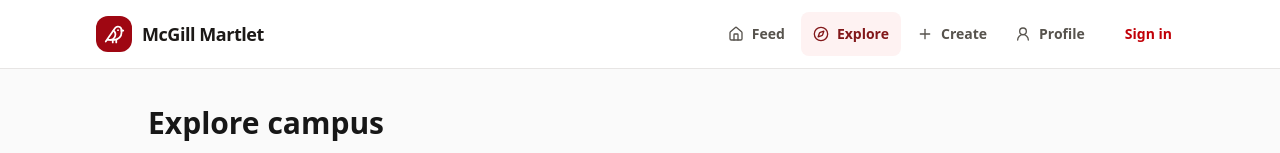
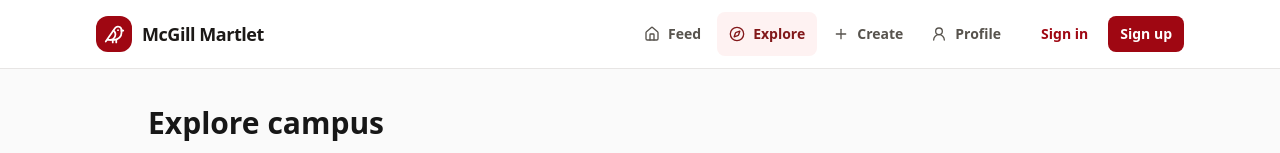
Before and after one commit to DongtaiHuang/Martlet, a Next.js app: page /explore in a window 1280 px wide. Shown: the top 153 px of the page. Built offline with nearby package versions, Linux system fonts and the light colour scheme; no server answers.

Commit message:
feat: add visible sign-in and sign-up controls

```diff
--- a/components/auth/AuthStatus.tsx
+++ b/components/auth/AuthStatus.tsx
@@ -3,19 +3,30 @@ import { getDataMode } from "@/lib/supabase/env";
 import { getCurrentUser } from "@/lib/supabase/auth";
 import { SignOutButton } from "./SignOutButton";
 
-/** Server component for the nav: "Demo mode", a sign-in link, or the user's name + sign out. */
+/** Server-rendered sign-in/up controls, or authenticated profile + sign-out. */
 export async function AuthStatus() {
   if (getDataMode() === "mock") {
-    return <span className="rounded-full bg-amber-100 px-3 py-1 text-xs font-semibold text-amber-900">Demo mode</span>;
+    return (
+      <div className="flex flex-wrap items-center gap-2">
+        <span className="rounded-full bg-amber-100 px-3 py-1 text-xs font-semibold text-amber-900">Demo mode</span>
+        <Link href="/login" className="rounded-lg px-3 py-2 text-sm font-semibold text-red-800 hover:bg-red-50 focus-visible:outline-2 focus-visible:outline-red-700">Sign in</Link>
+        <Link href="/signup" className="rounded-lg border border-red-200 px-3 py-2 text-sm font-semibold text-red-800 hover:bg-red-50 focus-visible:outline-2 focus-visible:outline-red-700">Sign up</Link>
+      </div>
+    );
   }
 
   const user = await getCurrentUser();
   if (!user) {
-    return <Link href="/login" className="rounded-lg px-3 py-2 text-sm font-semibold text-red-700 hover:bg-red-50">Sign in</Link>;
+    return (
+      <div className="flex flex-wrap items-center gap-2">
+        <Link href="/login" className="rounded-lg px-3 py-2 text-sm font-semibold text-red-800 hover:bg-red-50 focus-visible:outline-2 focus-visible:outline-red-700">Sign in</Link>
+        <Link href="/signup" className="rounded-lg bg-red-800 px-3 py-2 text-sm font-semibold text-white hover:bg-red-900 focus-visible:outline-2 focus-visible:outline-red-700">Sign up</Link>
+      </div>
+    );
   }
 
   return (
-    <div className="flex items-center gap-2 text-sm">
+    <div className="flex flex-wrap items-center gap-2 text-sm">
       <span className="font-medium text-neutral-700">{user.display_name}</span>
       <SignOutButton />
     </div>
```
